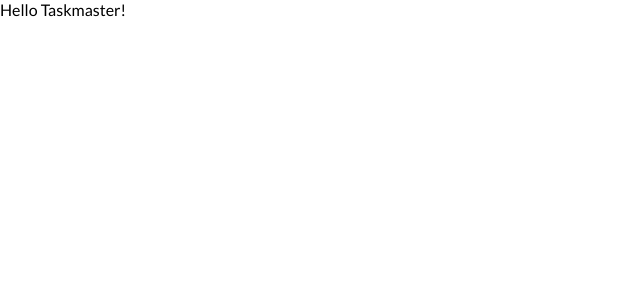
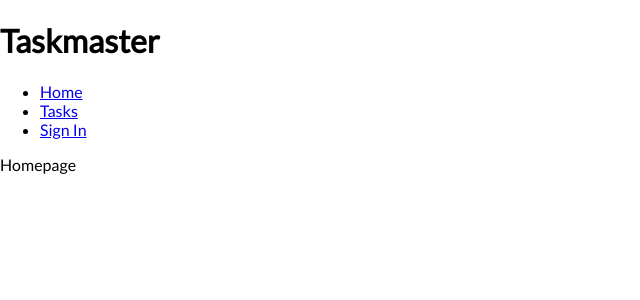
Before and after one commit to mxtng/taskmaster, a React (Create React App) app in the folder frontend/: page / in a window 1280 px wide. Shown: the top 300 px of the page, without its empty margins (0-640 px from the left). Built offline with nearby package versions, Linux system fonts and the light colour scheme.

Commit message:
Create initial scaffold for navbar, homepage, loginpage & taskspage

```diff
--- a/frontend/src/App.js
+++ b/frontend/src/App.js
@@ -1,7 +1,23 @@
+import { BrowserRouter, Route } from 'react-router-dom';
+
+import Navbar from './components/Navbar/Navbar';
+import HomePage from './pages/HomePage/HomePage';
+import TasksPage from './pages/TasksPage/TasksPage';
+import LoginPage from './pages/LoginPage/LoginPage';
+
 import './App.css';
 
 const App = () => {
-  return <div className='App'>Hello Taskmaster!</div>;
+  return (
+    <div>
+      <BrowserRouter>
+        <Navbar />
+        <Route exact path='/' component={HomePage} />
+        <Route exact path='/tasks' component={TasksPage} />
+        <Route exact path='/login' component={LoginPage} />
+      </BrowserRouter>
+    </div>
+  );
 };
 
 export default App;
--- /dev/null
+++ b/frontend/src/components/Navbar/Navbar.js
@@ -0,0 +1,27 @@
+import React from 'react';
+import { NavLink } from 'react-router-dom';
+
+import './Navbar.css';
+
+const Navbar = () => {
+  return (
+    <header>
+      <h1>Taskmaster</h1>
+      <nav>
+        <ul>
+          <li>
+            <NavLink to='/'>Home</NavLink>
+          </li>
+          <li>
+            <NavLink to='/tasks'>Tasks</NavLink>
+          </li>
+          <li>
+            <NavLink to='/login'>Sign In</NavLink>
+          </li>
+        </ul>
+      </nav>
+    </header>
+  );
+};
+
+export default Navbar;
--- /dev/null
+++ b/frontend/src/pages/HomePage/HomePage.js
@@ -0,0 +1,9 @@
+import React from 'react';
+
+import './HomePage.css';
+
+const Home = () => {
+  return <div>Homepage</div>;
+};
+
+export default Home;
--- /dev/null
+++ b/frontend/src/pages/LoginPage/LoginPage.js
@@ -0,0 +1,9 @@
+import React from 'react';
+
+import './LoginPage.css';
+
+const LoginPage = () => {
+  return <div>LoginPage</div>;
+};
+
+export default LoginPage;
--- /dev/null
+++ b/frontend/src/pages/TasksPage/TasksPage.js
@@ -0,0 +1,9 @@
+import React from 'react';
+
+import './TasksPage.css';
+
+const TasksPage = () => {
+  return <div>TasksPage</div>;
+};
+
+export default TasksPage;
```
Also changed, not shown: frontend/src/components/Navbar/Navbar.css (added), frontend/src/pages/HomePage/HomePage.css (added), frontend/src/pages/LoginPage/LoginPage.css (added), frontend/src/pages/TasksPage/TasksPage.css (added).
